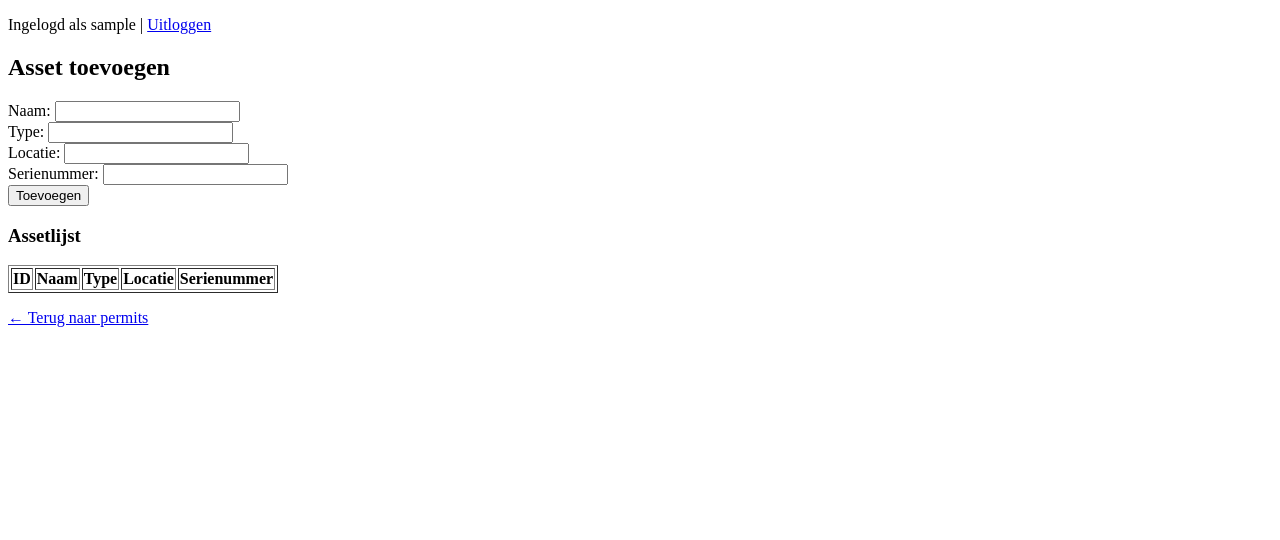
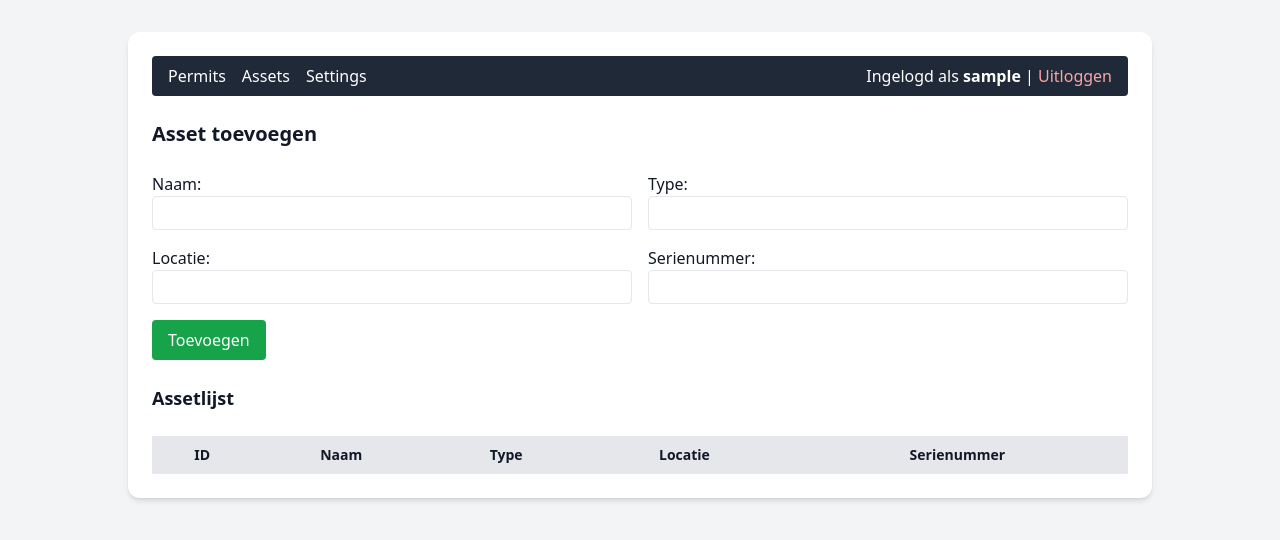
Before and after one commit to MaikelGevdLeeuw/Mslim, a Flask app: page /assets in a window 1280 px wide. Shown: the top 540 px of the page. Run offline with Flask 3, Linux system fonts and the light colour scheme; the visitor is signed in with stand-in values (Sample User, id 1); lists and menus that the app fills with data are empty; some libraries are stand-ins or nearby versions.

Commit message:
Update assets.html

```diff
--- a/templates/assets.html
+++ b/templates/assets.html
@@ -1,35 +1,57 @@
+
 <!doctype html>
 <html>
   <head>
     <meta charset="UTF-8">
     <title>Assets</title>
+    <script src="https://cdn.tailwindcss.com"></script>
   </head>
-  <body>
-    <p>Ingelogd als {{ session['user'] }} | <a href="/logout">Uitloggen</a></p>
-
-    <h2>Asset toevoegen</h2>
-    <form method="POST" action="/add_asset">
-      Naam: <input name="name" required><br>
-      Type: <input name="type" required><br>
-      Locatie: <input name="location" required><br>
-      Serienummer: <input name="serial" required><br>
-      <button type="submit">Toevoegen</button>
-    </form>
-
-    <h3>Assetlijst</h3>
-    <table border="1">
-      <tr><th>ID</th><th>Naam</th><th>Type</th><th>Locatie</th><th>Serienummer</th></tr>
-      {% for asset in assets %}
-        <tr>
-          <td>{{ asset.id }}</td>
-          <td>{{ asset.name }}</td>
-          <td>{{ asset.type }}</td>
-          <td>{{ asset.location }}</td>
-          <td>{{ asset.serial }}</td>
-        </tr>
-      {% endfor %}
-    </table>
-
-    <p><a href="/">← Terug naar permits</a></p>
+  <body class="bg-gray-100 text-gray-900 font-sans p-8">
+    <div class="max-w-5xl mx-auto bg-white shadow-md rounded-xl p-6 space-y-6">
+      <div class="bg-gray-800 text-white px-4 py-2 flex justify-between items-center mb-6 rounded">
+        <div class="flex space-x-4">
+          <a href="/" class="hover:underline">Permits</a>
+          <a href="/assets" class="hover:underline">Assets</a>
+          <a href="/settings" class="hover:underline">Settings</a>
+        </div>
+        <div>
+          Ingelogd als <strong>{{ session['user'] }}</strong> |
+          <a href="/logout" class="text-red-300 hover:underline">Uitloggen</a>
+        </div>
+      </div>
+      <h2 class="text-xl font-semibold">Asset toevoegen</h2>
+      <form method="POST" action="/add_asset" class="grid grid-cols-2 gap-4">
+        <div><label>Naam:</label><input name="name" required class="w-full border rounded px-2 py-1"></div>
+        <div><label>Type:</label><input name="type" required class="w-full border rounded px-2 py-1"></div>
+        <div><label>Locatie:</label><input name="location" required class="w-full border rounded px-2 py-1"></div>
+        <div><label>Serienummer:</label><input name="serial" required class="w-full border rounded px-2 py-1"></div>
+        <div class="col-span-2">
+          <button type="submit" class="bg-green-600 text-white px-4 py-2 rounded hover:bg-green-700">Toevoegen</button>
+        </div>
+      </form>
+      <h3 class="text-lg font-semibold mt-6">Assetlijst</h3>
+      <table class="table-auto w-full border border-gray-300 text-sm">
+        <thead class="bg-gray-200">
+          <tr>
+            <th class="p-2 border">ID</th>
+            <th class="p-2 border">Naam</th>
+            <th class="p-2 border">Type</th>
+            <th class="p-2 border">Locatie</th>
+            <th class="p-2 border">Serienummer</th>
+          </tr>
+        </thead>
+        <tbody>
+          {% for asset in assets %}
+          <tr class="hover:bg-gray-50">
+            <td class="p-2 border">{{ asset.id }}</td>
+            <td class="p-2 border">{{ asset.name }}</td>
+            <td class="p-2 border">{{ asset.type }}</td>
+            <td class="p-2 border">{{ asset.location }}</td>
+            <td class="p-2 border">{{ asset.serial }}</td>
+          </tr>
+          {% endfor %}
+        </tbody>
+      </table>
+    </div>
   </body>
 </html>
```
